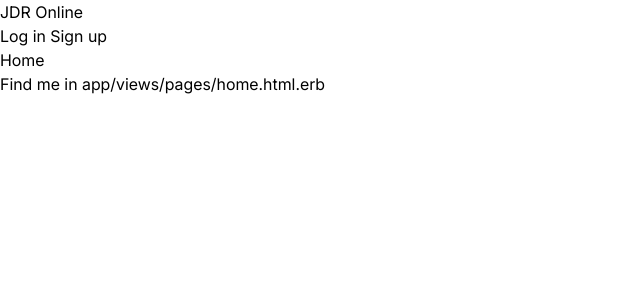
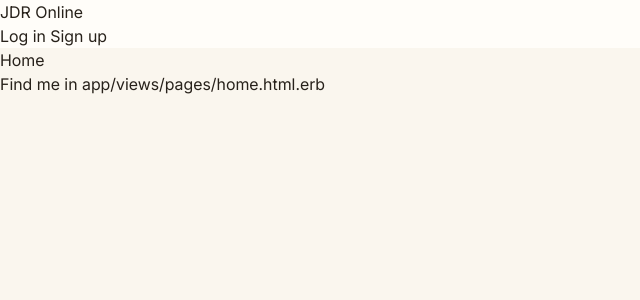
Before and after one commit to Haynton/jdr_online, a Rails app: page / in a window 1280 px wide. Shown: the top 300 px of the page, without its empty margins (0-640 px from the left). Run offline with Rails 7, Linux system fonts and the light colour scheme; style sheets or scripts are compiled from the project's sources; some libraries are stand-ins or nearby versions.

Commit message:
style(theme): replace raw colors with named colors
Co-Authored-By: Claude Opus 5.5 <noreply@anthropic.com>

```diff
--- a/app/assets/tailwind/application.css
+++ b/app/assets/tailwind/application.css
@@ -27,6 +27,8 @@
   --color-ink: #27211a;
   --color-muted: #796e60;
   --color-primary: #2e7d6b;
+  /* Darker, not lighter, on hover: white text stays above the 4.5 contrast ratio (6.37) */
+  --color-primary-hover: #276a5b;
   --color-link: #2e7d6b;
   --color-danger: #b91c1c;
   --color-success-bg: #e9f1e5;
@@ -52,6 +54,7 @@
     --color-ink: #f9fafb;
     --color-muted: #9ca3af;
     --color-primary: #2e7d6b;
+    --color-primary-hover: #276a5b;
     --color-link: #7fd1bd;
     --color-danger: #b91c1c;
     --color-success-bg: #12302a;
--- a/app/views/layouts/application.html.erb
+++ b/app/views/layouts/application.html.erb
@@ -23,7 +23,7 @@
     <%= javascript_importmap_tags %>
   </head>
 
-  <body class="min-h-screen bg-gray-50 text-gray-900">
+  <body class="min-h-screen bg-page text-ink">
     <%= render "shared/navbar" %>
     <%= render "shared/flashes" %>
 
--- a/app/views/shared/_flashes.html.erb
+++ b/app/views/shared/_flashes.html.erb
@@ -1,10 +1,10 @@
 <% if notice %>
-  <div class="mx-4 mt-4 rounded-md border border-blue-200 bg-blue-50 px-4 py-3 text-sm text-blue-800" role="status">
+  <div class="mx-4 mt-4 rounded-md border border-success-line bg-success-bg px-4 py-3 text-sm text-success-ink" role="status">
     <%= notice %>
   </div>
 <% end %>
 <% if alert %>
-  <div class="mx-4 mt-4 rounded-md border border-amber-200 bg-amber-50 px-4 py-3 text-sm text-amber-800" role="alert">
+  <div class="mx-4 mt-4 rounded-md border border-error-line bg-error-bg px-4 py-3 text-sm text-error-ink" role="alert">
     <%= alert %>
   </div>
 <% end %>
--- a/app/views/shared/_navbar.html.erb
+++ b/app/views/shared/_navbar.html.erb
@@ -1,15 +1,15 @@
-<nav class="flex items-center justify-between border-b border-gray-200 bg-white px-4 py-3">
-  <%= link_to t("app_name"), root_path, class: "text-lg font-semibold text-gray-900" %>
+<nav class="flex items-center justify-between border-b border-line bg-surface px-4 py-3">
+  <%= link_to t("app_name"), root_path, class: "text-lg font-semibold text-ink" %>
 
   <div class="flex items-center gap-4">
     <% if user_signed_in? %>
-      <span class="text-sm text-gray-600"><%= current_user.email %></span>
+      <span class="text-sm text-muted"><%= current_user.email %></span>
       <%= button_to t(".log_out"), destroy_user_session_path, method: :delete,
-            class: "rounded-md bg-gray-900 px-3 py-1.5 text-sm font-medium text-white hover:bg-gray-700" %>
+            class: "rounded-md bg-primary px-3 py-1.5 text-sm font-medium text-white hover:bg-primary-hover" %>
     <% else %>
-      <%= link_to t(".log_in"), new_user_session_path, class: "text-sm font-medium text-gray-700 hover:text-gray-900" %>
+      <%= link_to t(".log_in"), new_user_session_path, class: "text-sm font-medium text-link hover:underline" %>
       <%= link_to t(".sign_up"), new_user_registration_path,
-            class: "rounded-md bg-gray-900 px-3 py-1.5 text-sm font-medium text-white hover:bg-gray-700" %>
+            class: "rounded-md bg-primary px-3 py-1.5 text-sm font-medium text-white hover:bg-primary-hover" %>
     <% end %>
   </div>
 </nav>
```
